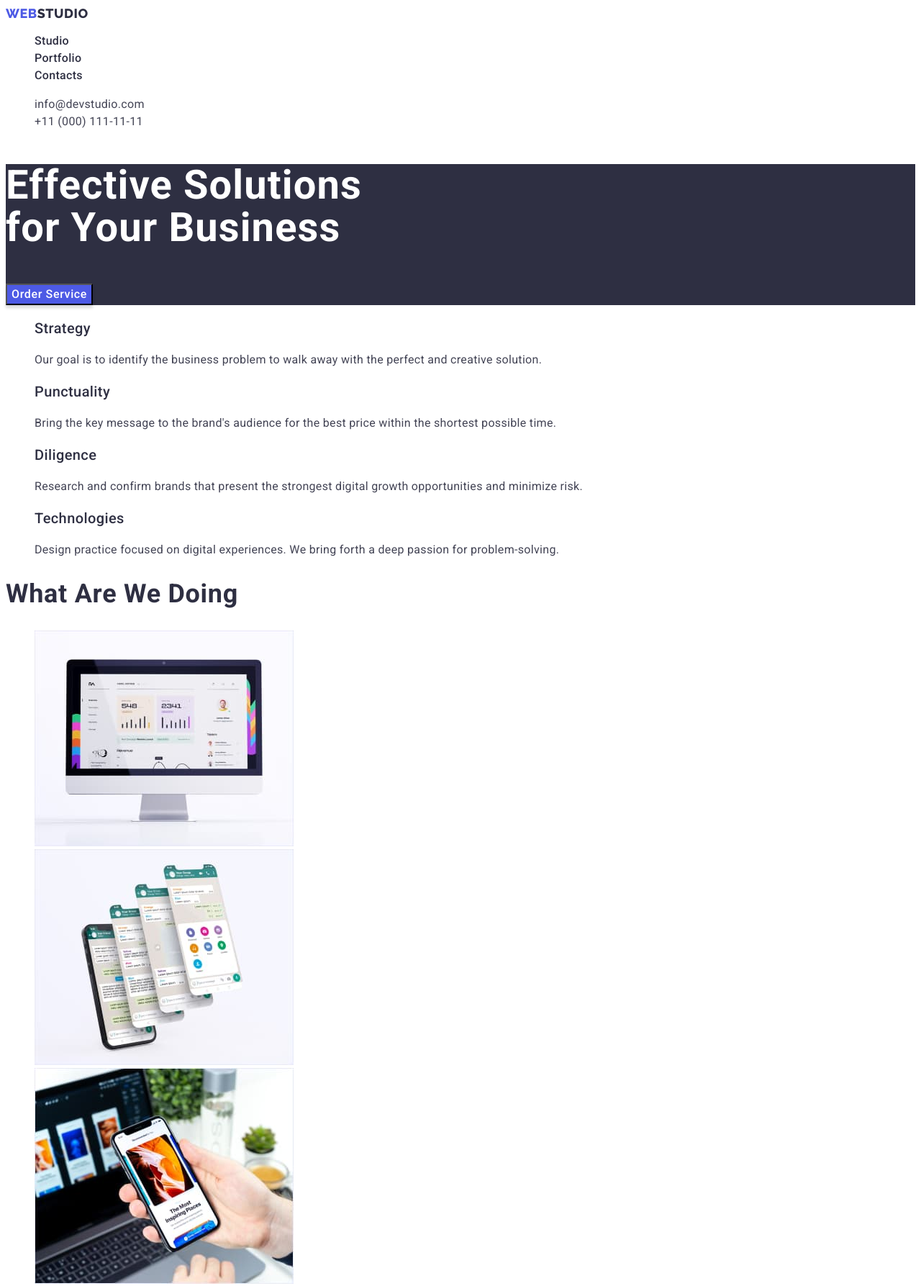
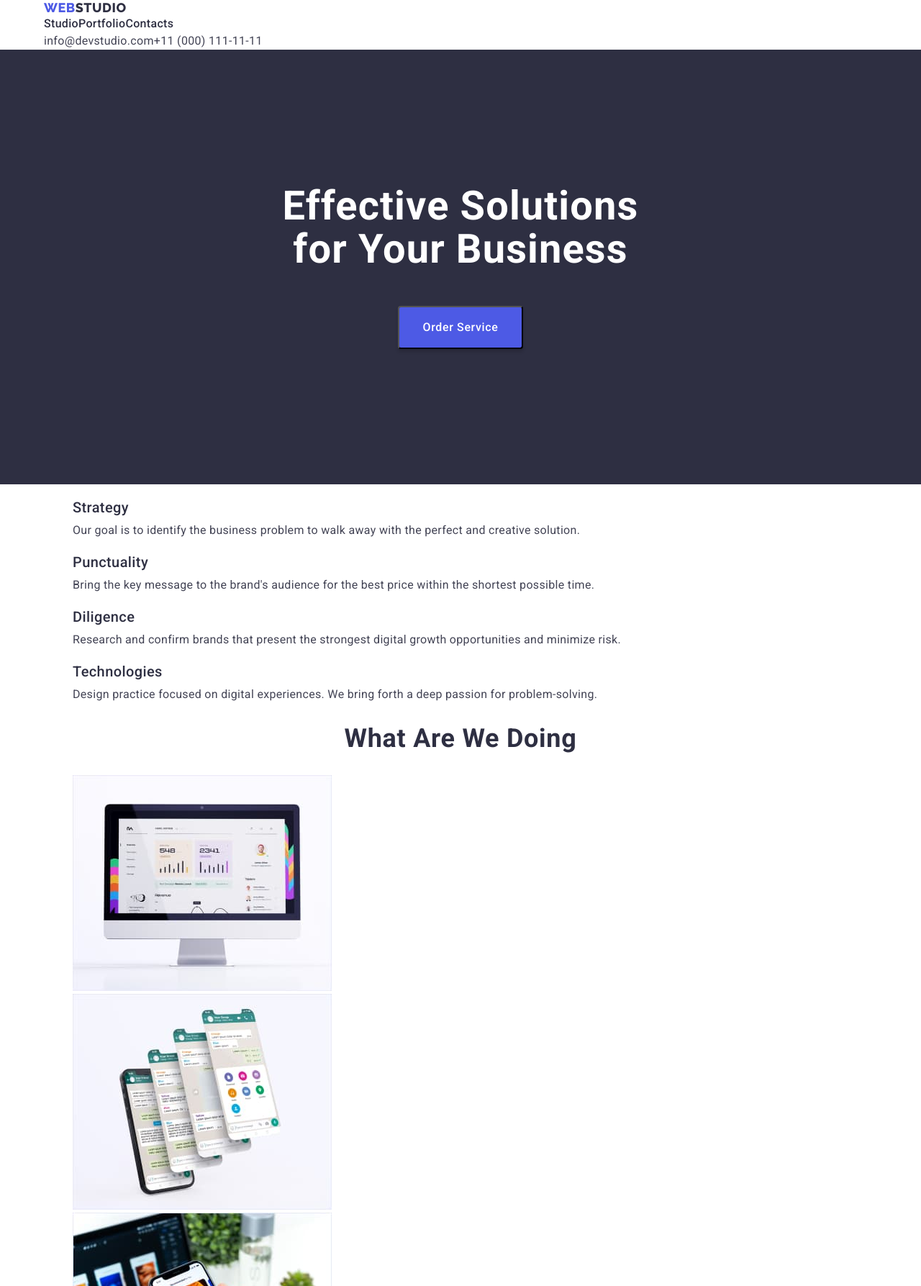
Before and after one commit to 26Yuliia/goit-markup-hw-03, a plain HTML site: page index.html in a window 1280 px wide. Shown: the top 1787 px of the page at 72% size. Drawn offline with nearby package versions, Linux system fonts and the light colour scheme.

Commit message:
5 lesson

```diff
--- a/css/styles.css
+++ b/css/styles.css
@@ -5,10 +5,18 @@
   --accent-color: #4d5ae5;
   --primare-background-color: #f4f4fd;
   --hovet-background-color: #404bbf;
+  --secondary-font-color: #FFFFFF;
+
 }
 body {
   font-family: "Roboto", sans-serif;
   background-color: var(--background-color);
+}
+
+.container {
+  max-width: 1158px;
+  padding: 0;
+  margin: 0 auto;
 }
 
 /* колір основного тексту #434455*/
@@ -24,9 +32,20 @@ ul {
   text-decoration: none;
 }
 
+.list {
+  padding: 0;
+  margin: 0;
+}
+
+.section.no-padding {
+padding-top: 0;
+padding-bottom: 0;
+}
+
 /* Header */
 
 .header-navigation {
+
 }
 .header-logo {
   font-family: "Raleway", sans-serif;
@@ -37,18 +56,28 @@ ul {
   letter-spacing: 0.03em;
   text-transform: uppercase;
   color: var(--accent-color);
+  display: flex;
 }
 .header-subject {
   color: var(--title-text-color);
   text-decoration: none;
+  display: flex;
 }
 
+.header-list {
+  display: flex;
+}
 .header-link {
   font-weight: 500;
   font-size: 16px;
   line-height: 1.5;
   letter-spacing: 0.02em;
   color: var(--title-text-color);
+  display: flex;
+}
+
+.header-item {
+/*display: flex;*/
 }
 .header-mailto,
 .header-tel {
@@ -57,13 +86,8 @@ ul {
   font-style: normal;
   letter-spacing: 0.02em;
   color: var(--primary-text-color);
+  display: flex;
 }
-/*.header-tel {
-  font-size: 16px;
-  line-height: 1.5;
-  letter-spacing: 0.02em;
-  color: var(--primary-text-color);
-}*/
 
 .header-mailto:hover {
   color: var(--accent-color);
@@ -82,13 +106,17 @@ ul {
 
 .hero {
   background: var(--title-text-color);
+  text-align: center;
 }
-.hero-headline {
+.hero-title {
+  margin-top: 0;
+  margin-bottom: 48px;
+  padding-top: 188px;
   font-weight: 700;
   font-size: 56px;
   line-height: 1.07;
   letter-spacing: 0.02em;
-  color: #ffffff;
+  color: var(--secondary-font-color);
 }
 .hero-button {
   font-family: inherit;
@@ -97,9 +125,17 @@ ul {
   font-size: 16px;
   line-height: 1.5;
   letter-spacing: 0.04em;
-  color: #ffffff;
+
+  color: var(--secondary-font-color);
   background: var(--accent-color);
   box-shadow: 0px 4px 4px rgba(0, 0, 0, 0.15);
+
+  border-radius: 4px;
+  padding: 16px 32px 16px 32px;
+  display: inline-block;
+  align-items: center;
+  order: 0;
+  margin-bottom: 188px;
 }
 
 .hero-button:hover {
@@ -114,12 +150,15 @@ ul {
   font-size: 20px;
   line-height: 1.2;
   letter-spacing: 0.02em;
+  margin-bottom: 8px;
 }
 .advantages-text {
   font-size: 16px;
   line-height: 1.5;
   letter-spacing: 0.02em;
   color: var(--primary-text-color);
+  margin-top: 0;
+  margin-bottom: 0;
 }
 
 /*article*/
@@ -130,7 +169,21 @@ ul {
   letter-spacing: 0.02em;
   text-transform: capitalize;
   color: var(--title-text-color);
+  text-align: center;
 }
+
+.article-list {
+
+}
+
+.article-item {
+  display: block;
+  max-width: 100%;
+  height: auto;
+
+}
+
+
 /*Team*/
 .team {
   background-color: var(--primare-background-color);
@@ -142,6 +195,7 @@ ul {
   letter-spacing: 0.02em;
   text-transform: capitalize;
   color: var(--title-text-color);
+  text-align: center;
 }
 
 .team-subtitle {
@@ -150,6 +204,7 @@ ul {
   line-height: 1.2;
   letter-spacing: 0.02em;
   color: var(--title-text-color);
+  margin-bottom: 8px;
 }
 
 .team-text {
@@ -157,6 +212,8 @@ ul {
   line-height: 1.5;
   letter-spacing: 0.02em;
   color: var(--primary-text-color);
+  margin-top: 0;
+  margin-bottom: 0;
 }
 
 /*Footer*/
@@ -191,16 +248,25 @@ ul {
   cursor: pointer;
   color: var(--accent-color);
   background-color: var(--primare-background-color);
-  border: 1px solid #e7e9fc;
-  font-family: "Roboto", sans-serif;
+
+
+  font-family: inherit;
   font-weight: 500;
   font-size: 16px;
   line-height: 1.5;
+  letter-spacing: 0.04em;
+
+  border-radius: 4px;
+  padding: 12px 24px 12px 24px;
+  /*display: inline-block;*/
+  text-align: center;
+  border: 1px solid #e7e9fc;
+  display: flex;
 }
 
 .button:hover,
 .button:focus {
-  color: #ffffff;
+  color: var(--secondary-font-color);
   background: var(--hovet-background-color);
   box-shadow: 0px 3px 1px rgba(0, 0, 0, 0.1), 0px 2px 1px rgba(0, 0, 0, 0.08),
     0px 2px 2px rgba(0, 0, 0, 0.12);
@@ -227,6 +293,8 @@ ul {
   white-space: nowrap;
 }
 
+.portfolio-list {
+}
 .portfolio-item {
   font-weight: 500;
   font-size: 20px;
@@ -241,3 +309,6 @@ ul {
   letter-spacing: 0.02em;
   color: var(--primary-text-color);
 }
+.portfolio-link {
+  text-decoration-line: none;
+}
--- a/index.html
+++ b/index.html
@@ -11,16 +11,19 @@
       href="https://fonts.googleapis.com/css2?family=Raleway:wght@800&family=Roboto:wght@400;500;700;900&display=swap"
       rel="stylesheet"
     />
+    <link rel="stylesheet" href="https://cdnjs.cloudflare.com/ajax/libs/modern-normalize/1.1.0/modern-normalize.min.css">
     <link href="css/styles.css" rel="stylesheet" />
   </head>
   <body>
-    <header class="header-navigation">
+
+      <header class="header-navigation">
+       <div class="container">
       <nav>
+
         <a href="./index.html" class="header-logo">
           Web<span class="header-subject">Studio</span></a
         >
-
-        <ul class="header-list">
+        <ul class="header-list list">
           <li class="header-item">
             <a href="" class="header-link link">Studio</a>
           </li>
@@ -32,9 +35,11 @@
           </li>
         </ul>
       </nav>
+    </div>
 
-      <address>
-        <ul>
+      <address class="header-address">
+        <div class="container">
+        <ul class="header-list list">
           <li>
             <a href="mailto:info@devstudio.com" class="header-mailto link"
               >info@devstudio.com</a
@@ -46,12 +51,15 @@
             >
           </li>
         </ul>
+      </div>
       </address>
     </header>
+
+
     <main>
       <!--Hero image-->
       <section class="hero">
-        <h1 class="hero-headline">
+        <h1 class="hero-title">
           Effective Solutions <br />
           for Your Business
         </h1>
@@ -61,7 +69,8 @@
 
       <!--Advantages-->
 
-      <section class="advantages">
+      <section class="advantages no-padding">
+      <div class="container">
         <h2 hidden>Principes</h2>
         <ul>
           <li>
@@ -93,14 +102,16 @@
             </p>
           </li>
         </ul>
+      </div>
       </section>
       <!--/Advantages-->
 
       <!--article-->
-      <section class="article">
+      <section class="article no-padding">
+        <div class="container">
         <h2 class="article-title">What are we doing</h2>
-        <ul>
-          <li>
+        <ul class="article-list">
+          <li class="article-item">
             <img
               src="./images/main1.jpg"
               alt="computer monitor screen"
@@ -108,7 +119,7 @@
               height="300"
             />
           </li>
-          <li>
+          <li class="article-item">
             <img
               src="./images/main2.jpg"
               alt="phone screen"
@@ -116,7 +127,7 @@
               height="300"
             />
           </li>
-          <li>
+          <li class="article-item">
             <img
               src="./images/main3.jpg"
               alt="phone in hands"
@@ -125,11 +136,13 @@
             />
           </li>
         </ul>
+      </div>
       </section>
       <!--/article-->
 
       <!--Team-->
-      <section class="team">
+      <section class="team no-padding">
+        <div class="container">
         <h2 class="team-title">Our Team</h2>
         <ul>
           <li>
@@ -161,20 +174,23 @@
               width="264"
               height="260"
             />
-            <h3 class="team-subtitlet">Camila Garcia</h3>
+            <h3 class="team-subtitle">Camila Garcia</h3>
             <p class="team-text">Marketing</p>
           </li>
 
           <li>
             <img src="./images/m4.jpg" alt="Daniel Wilson" width="264" />
-            <h3 class="team-subtitlet">Daniel Wilson</h3>
+            <h3 class="team-subtitle">Daniel Wilson</h3>
             <p class="team-text">UI Designer</p>
           </li>
         </ul>
+      </div>
+
       </section>
       <!--/Team-->
     </main>
     <footer class="footer">
+      <div class="container">
       <a href="./index.html" class="footer-logo">
         Web<span class="footer-subject">Studio</span></a
       >
@@ -183,6 +199,7 @@
         sales for your business with digital <br />
         marketing & growth solutions.
       </p>
+    </div>
     </footer>
   </body>
 </html>
```
Also changed, not shown: portfolio.html (+18 -13 lines).
